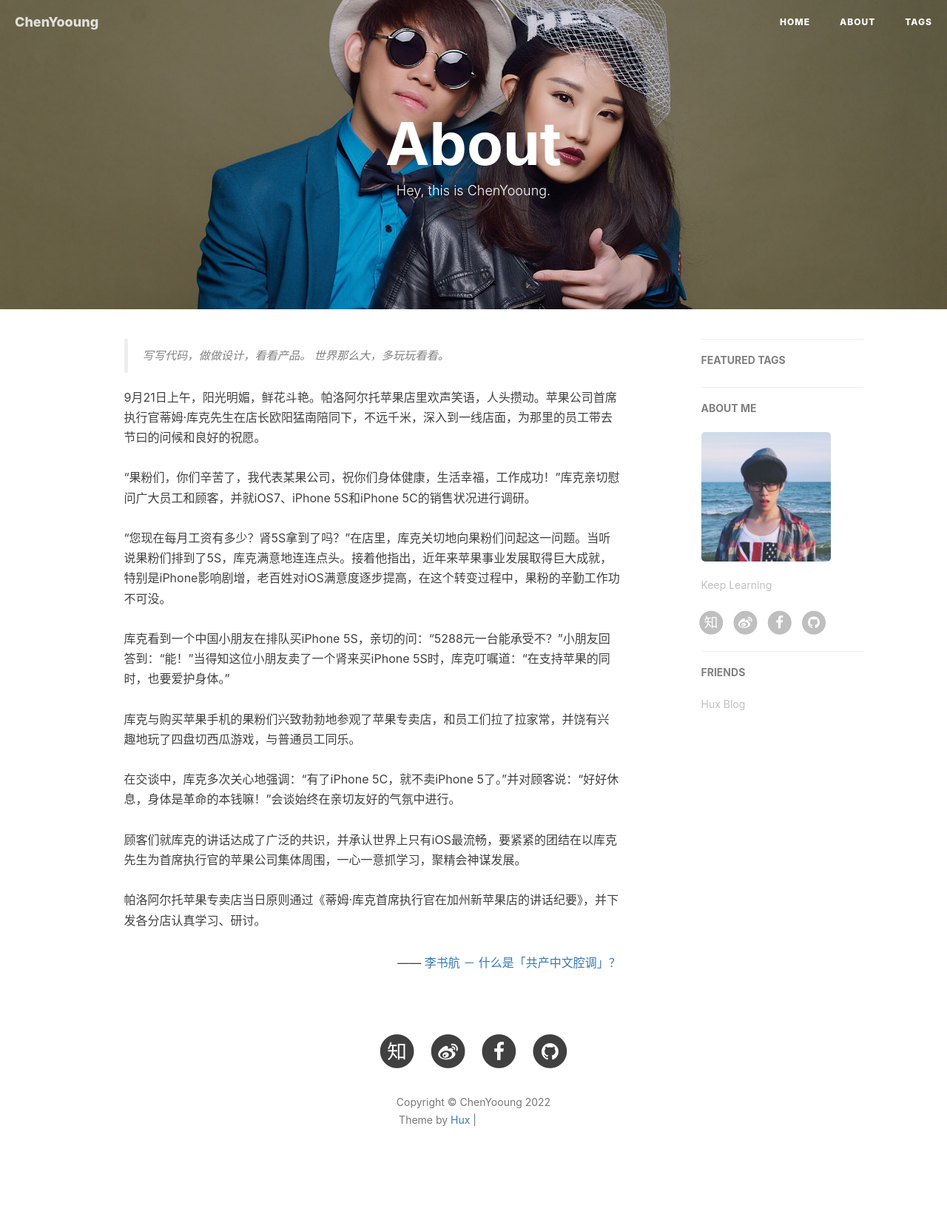
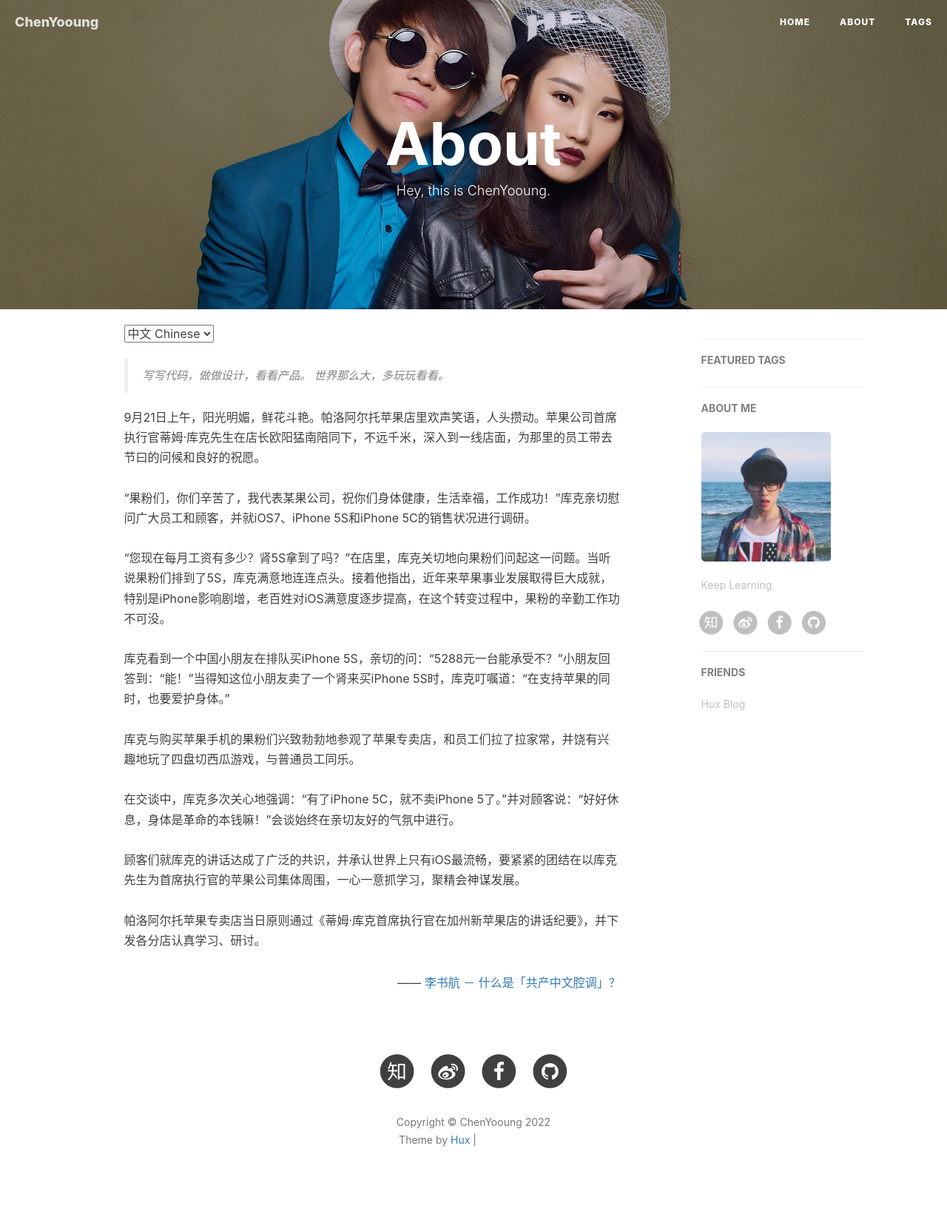
Before and after one commit to ChenYooung/ChenYooung.github.io, a Jekyll site: the page built from about.html, in a window 1280 px wide. Shown: the whole page at 74% size. Built offline with Jekyll 4.4.1, drawn with Linux system fonts in a browser that asks for light colours; nearby versions of some CDN libraries; comment, search, counter and statistics services are not loaded; before the commit the page ends 1618 px from its top, so only the background shows below that; grey boxes are pictures that could not be loaded.

Commit message:
revert about.html change

```diff
--- a/about.html
+++ b/about.html
@@ -6,10 +6,10 @@ header-img: "img/about-bg.jpg"
 ---
 
 <!-- Language Selector -->
-<!-- <select onchange= "onLanChange(this.options[this.options.selectedIndex].value)">
+<select onchange= "onLanChange(this.options[this.options.selectedIndex].value)">
     <option value="0" selected> 中文 Chinese </option>
     <option value="1"> 英语 English </option>
-</select> -->
+</select>
 
 <!-- Chinese Version -->
 <div class="zh post-container">
@@ -27,7 +27,7 @@ header-img: "img/about-bg.jpg"
 </div>
 
 <!-- English Version -->
-<!-- <div class="en post-container">
+<div class="en post-container">
     <blockquote>
         Designer or Engineer, things in between.
     </blockquote>
@@ -44,10 +44,10 @@ header-img: "img/about-bg.jpg"
     -- Steve Jobs
     </p>
 
-</div> -->
+</div>
 
 <!-- Handle Language Change -->
-<!-- <script type="text/javascript">
+<script type="text/javascript">
     var $zh = document.querySelector(".zh");
     var $en = document.querySelector(".en");
     function onLanChange(index){
@@ -60,7 +60,7 @@ header-img: "img/about-bg.jpg"
         }
     }
     onLanChange(0);
-</script> -->
+</script>
 
 
 
```
